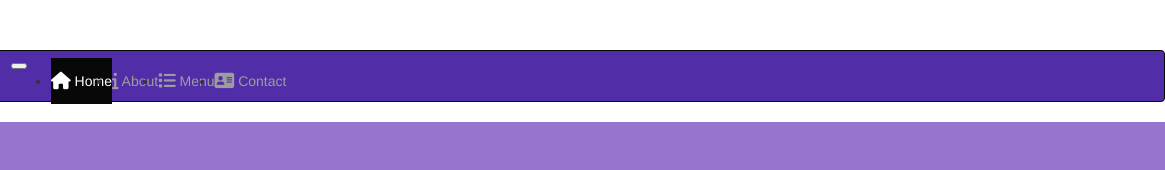
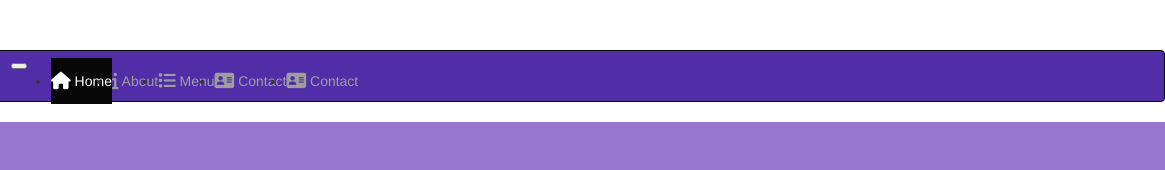
Before and after one commit to damole8u/HTML-CSS, a plain HTML site: page index.html in a window 1280 px wide. Shown: the top 170 px of the page, 115-1280 px from the left. Drawn offline with nearby package versions, Linux system fonts and the light colour scheme.

Commit message:
added a new mennu item

```diff
--- a/index.html
+++ b/index.html
@@ -29,6 +29,7 @@
                     <li class="nav-item active"><a class="nav-link" href="./index.html"><span class="fa fa-home fa-lg"></span> Home</a></li>
                     <li class="nav-item"><a class="nav-link" href="./aboutus.html"><span class="fa fa-info fa-lg"></span> About</a></li>
                     <li class="nav-item"><a class="nav-link" href="#"><span class="fa fa-list fa-lg"></span> Menu</a></li>
+                    <li class="nav-item"><a class="nav-link" href="./contactus.html"><span class="fa fa-address-card fa-lg"></span> Contact</a></li>
                     <li class="nav-item"><a class="nav-link" href="./contactus.html"><span class="fa fa-address-card fa-lg"></span> Contact</a></li>
                 </ul>
             </div>
```
